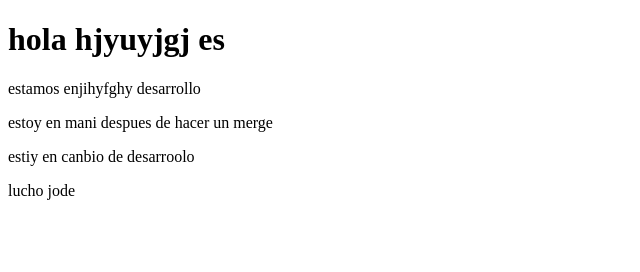
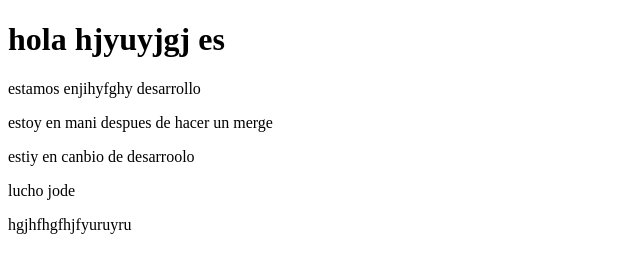
Before and after one commit to fabian115/contactos, a plain HTML site: page index.html in a window 1280 px wide. Shown: the whole page, without its empty margins (0-640 px from the left). Drawn offline with Linux system fonts and the light colour scheme.

Commit message:
desarrollo

```diff
--- a/index.html
+++ b/index.html
@@ -12,6 +12,6 @@
     <p>estoy en mani despues de hacer un merge</p>
    <p> estiy en canbio de desarroolo
     <p>lucho jode</p>
-
+    <p>hgjhfhgfhjfyuruyru</p>
 </body>
 </html>
```
